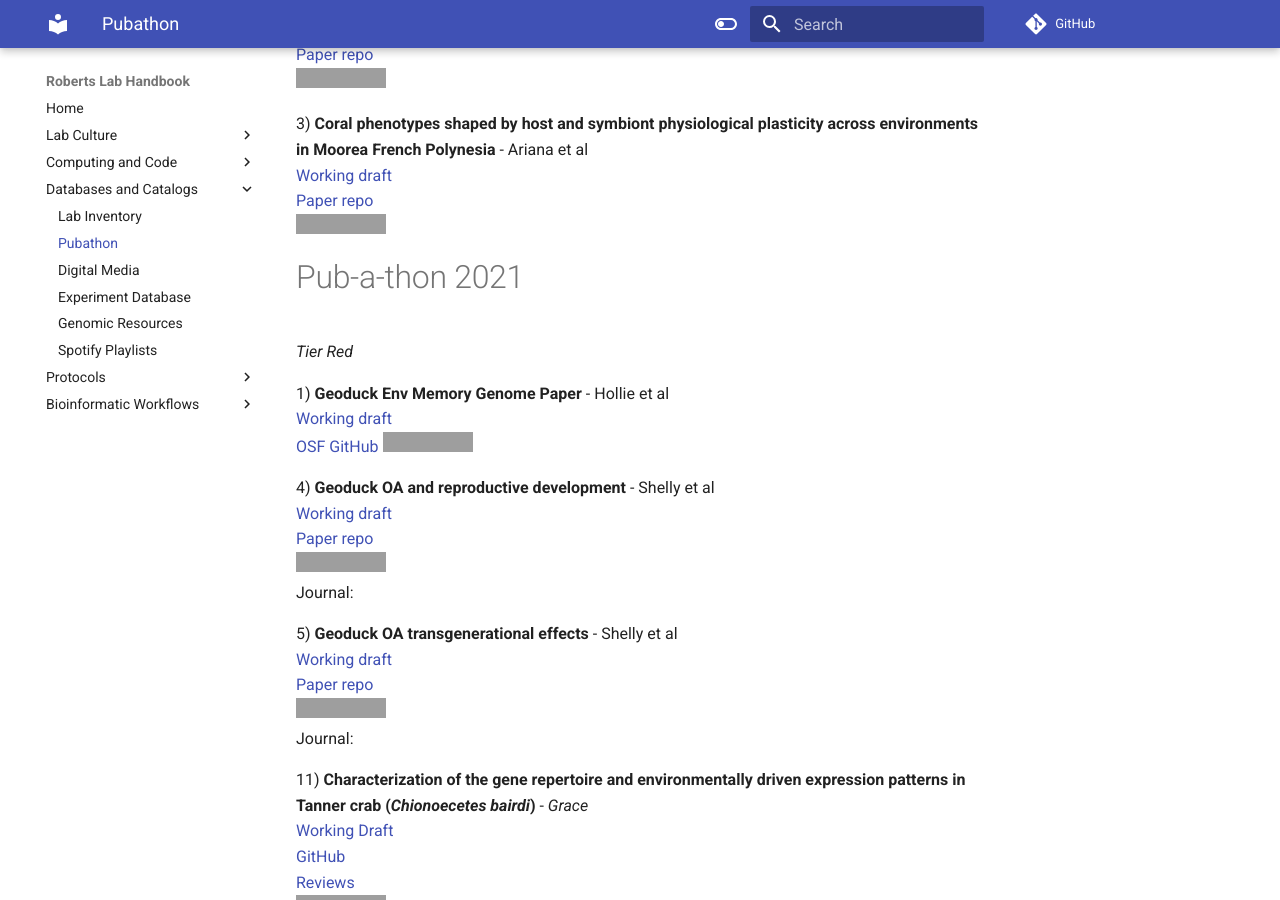
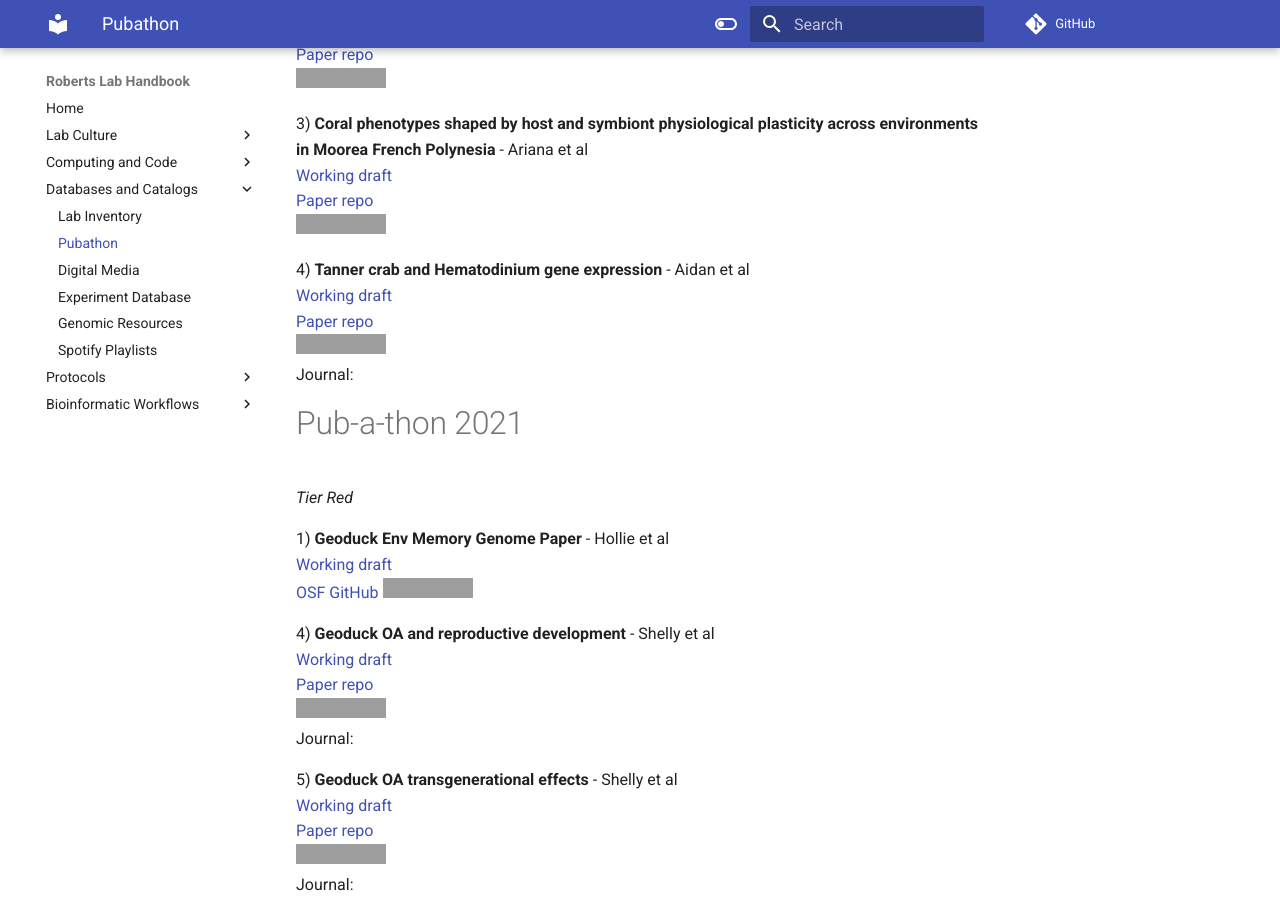
Before and after one commit to RobertsLab/resources, an MkDocs documentation site: the page built from docs/Pubathon.md, in a window 1280 px wide and 900 px high, scrolled down 309 px, cut to the strip 0-900 px from the top of the window. Built offline with MkDocs 1.6.1 and Material for MkDocs 9.7.7, drawn with Linux system fonts in a browser that asks for light colours; comment, search, counter and statistics services are not loaded; grey boxes are pictures that could not be loaded.

Commit message:
Update Pubathon.md

```diff
--- a/docs/Pubathon.md
+++ b/docs/Pubathon.md
@@ -17,6 +17,12 @@
 [Working draft](https://docs.google.com/document/d/1gBrDypEwR4ont16BX5hCv0N3kpMmFW-lJlT0PVaHvEM/edit)
 [Paper repo](https://github.com/urol-e5/timeseries)
 ![status](https://img.shields.io/badge/pub--a--thon%20status-in%20progress-orange.svg)
+
+4) **Tanner crab and Hematodinium gene expression** - Aidan et al
+[Working draft](https://docs.google.com/document/d/1hZ9gT6gd8aDRjrE9_JgY31TPvRKGyjTerdN2aebXrT8/edit)
+[Paper repo](https://github.com/afcoyle/hemat_bairdi_transcriptome)
+![status](https://img.shields.io/badge/pub--a--thon%20status-in%20progress-orange.svg)
+Journal:
 
 # Pub-a-thon 2021
 
```
